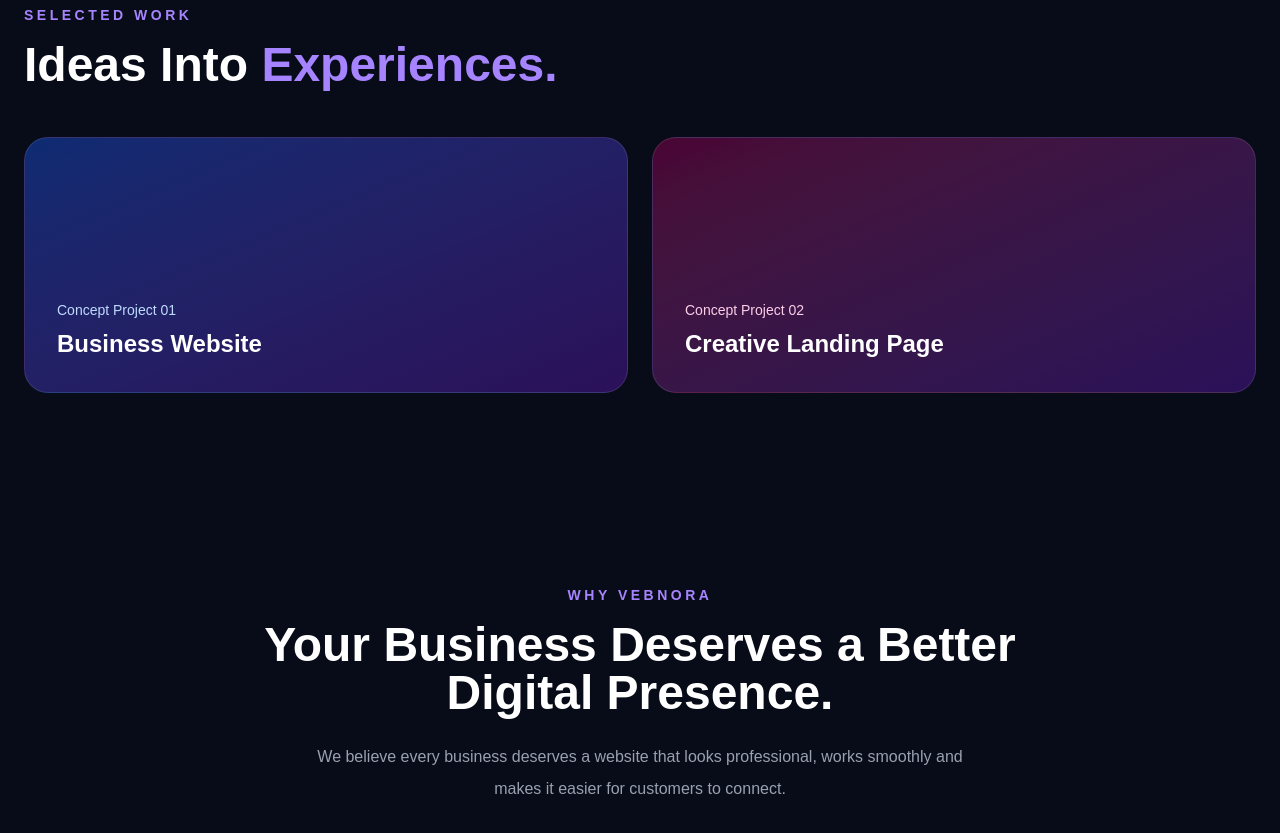
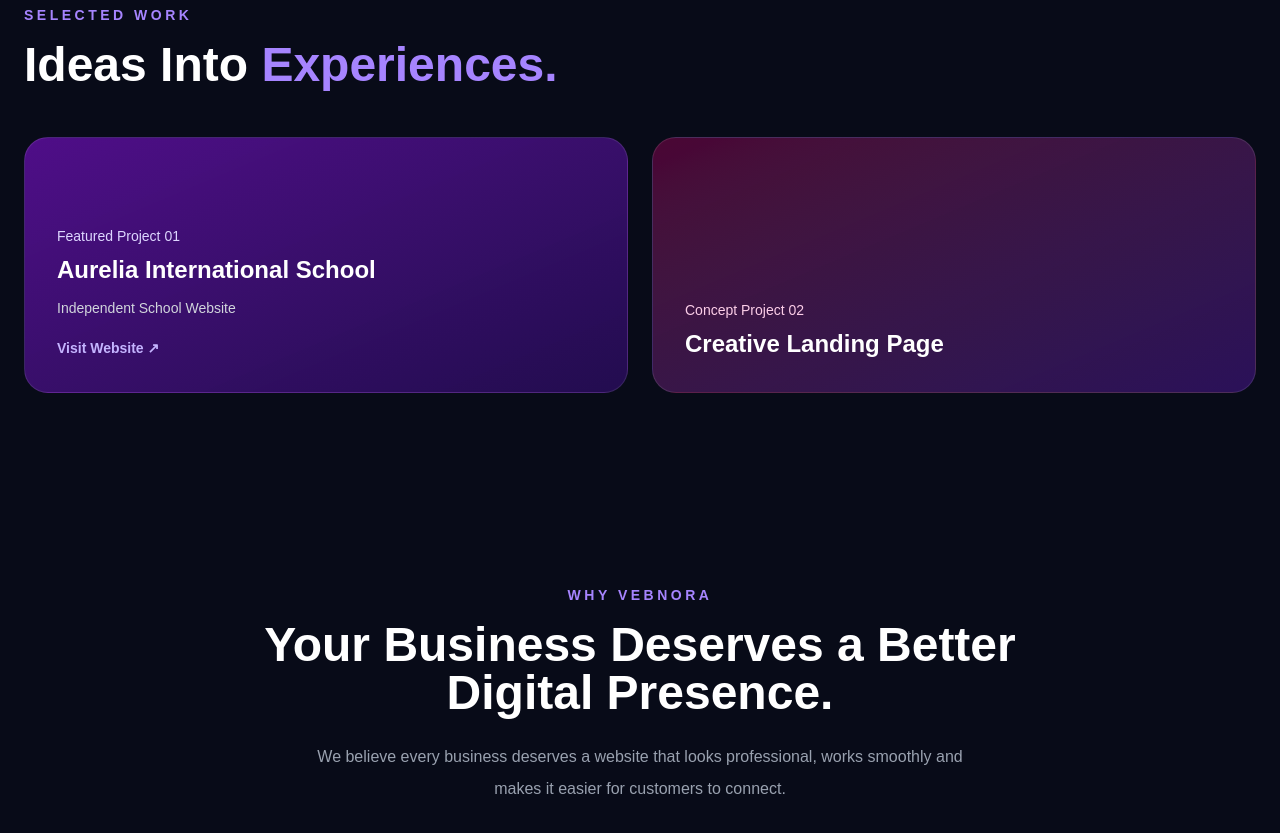
Before and after one commit to Spharsha/vebnora, a Next.js app: page / in a window 1280 px wide. Shown: the part 1640-2473 px from the top of the page. Built offline with nearby package versions, Linux system fonts and the light colour scheme.

Commit message:
Add Aurelia school to portfolio

```diff
--- a/app/page.tsx
+++ b/app/page.tsx
@@ -164,12 +164,26 @@ export default function Home() {
         </h2>
 
         <div className="mt-12 grid gap-6 md:grid-cols-2">
-          <div className="flex min-h-64 items-end rounded-3xl border border-white/10 bg-gradient-to-br from-blue-600/40 to-violet-900/50 p-8">
+          <a
+            href="https://private-school-democd.prabhakarsamitipoguj.workers.dev"
+            target="_blank"
+            rel="noopener noreferrer"
+            className="group flex min-h-64 items-end rounded-3xl border border-white/10 bg-gradient-to-br from-purple-600/50 to-violet-950/70 p-8 transition duration-300 hover:-translate-y-2 hover:border-violet-400/50"
+          >
             <div>
-              <p className="text-sm text-blue-200">Concept Project 01</p>
-              <h3 className="mt-2 text-2xl font-bold">Business Website</h3>
+              <p className="text-sm text-violet-200">Featured Project 01</p>
+              <h3 className="mt-2 text-2xl font-bold">
+                Aurelia International School
+              </h3>
+              <p className="mt-3 text-sm text-gray-300">
+                Independent School Website
+              </p>
+              <span className="mt-5 inline-block text-sm font-semibold text-violet-300">
+                Visit Website ↗
+              </span>
             </div>
-          </div>
+          </a>
+
           <div className="flex min-h-64 items-end rounded-3xl border border-white/10 bg-gradient-to-br from-pink-600/30 to-violet-900/50 p-8">
             <div>
               <p className="text-sm text-pink-200">Concept Project 02</p>
```
